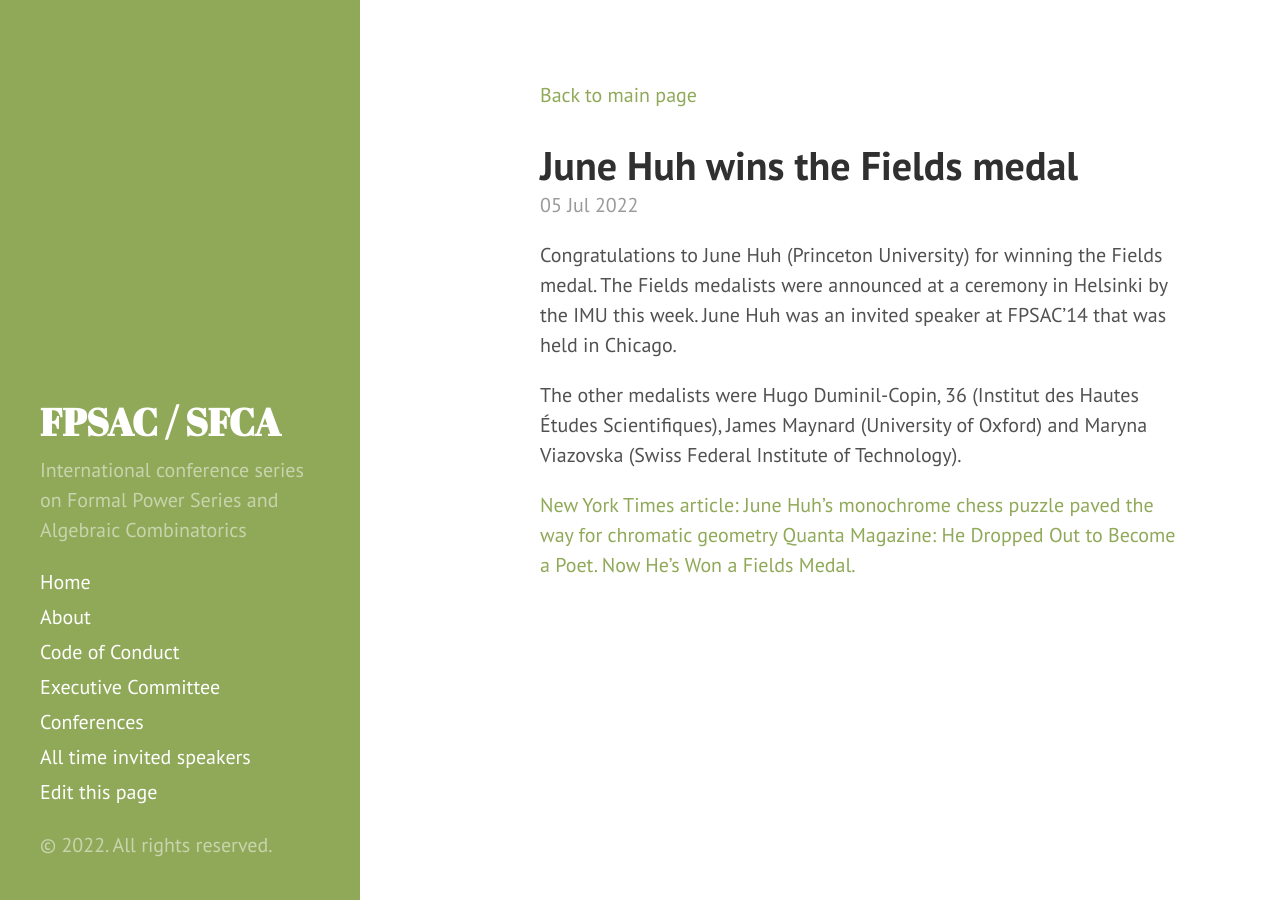
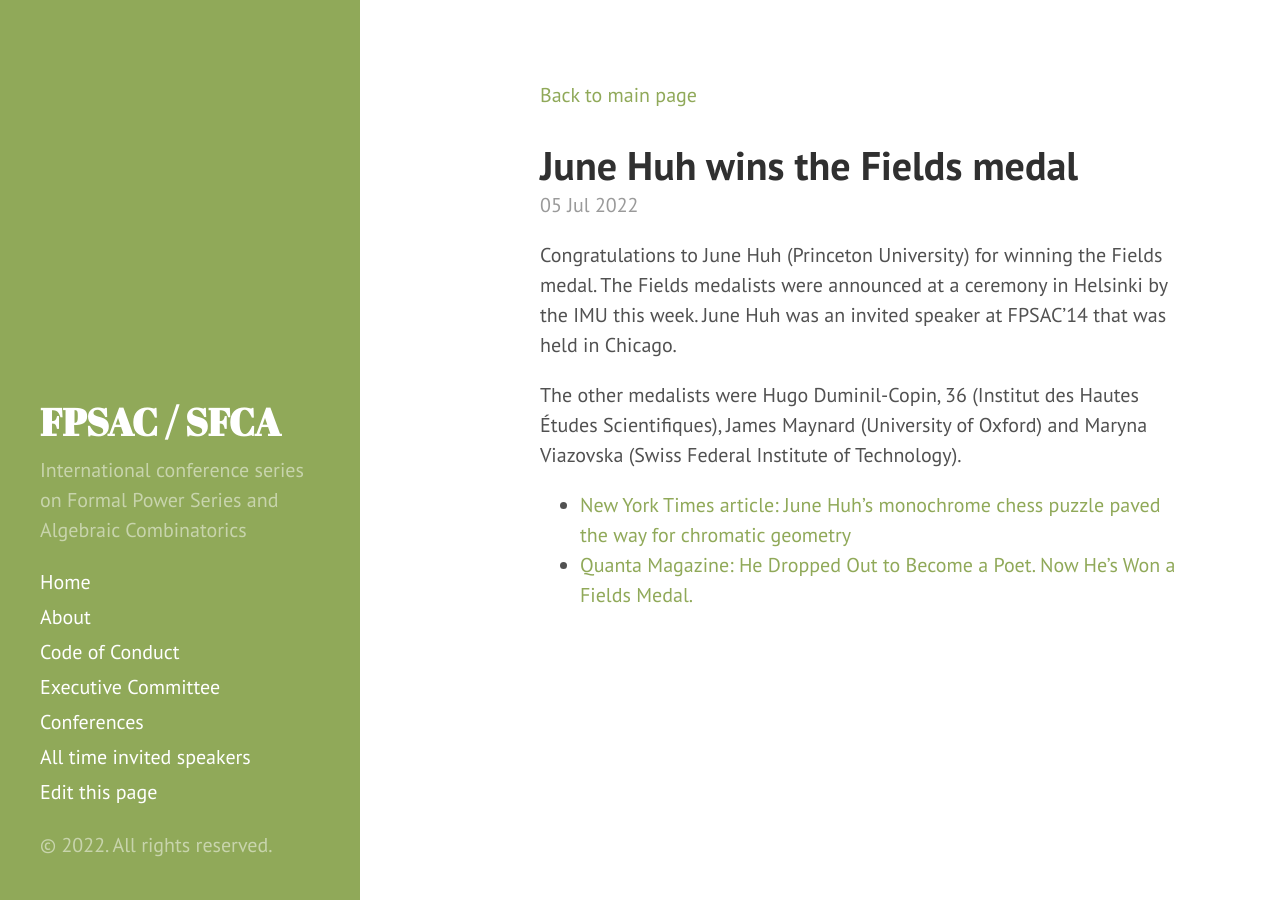
Before and after one commit to FPSAC/FPSAC.github.io, a Jekyll site: the page built from _posts/2022-07-05-junehuh.md, in a window 1280 px wide. Built offline with Jekyll 4.4.1, drawn with Linux system fonts in a browser that asks for light colours.

Commit message:
Update 2022-07-05-junehuh.md

```diff
--- a/_posts/2022-07-05-junehuh.md
+++ b/_posts/2022-07-05-junehuh.md
@@ -9,5 +9,5 @@ June Huh was an invited speaker at FPSAC'14 that was held in Chicago.
 The other medalists were Hugo Duminil-Copin, 36 (Institut des Hautes Études Scientifiques),
 James Maynard (University of Oxford) and Maryna Viazovska (Swiss Federal Institute of Technology).
 
-[New York Times article: June Huh’s monochrome chess puzzle paved the way for chromatic geometry](https://www.nytimes.com/live/2022/07/05/science/fields-medal-math#june-huh-heisuke-hironaka-math-chromatic-geometry)
-[Quanta Magazine: He Dropped Out to Become a Poet. Now He’s Won a Fields Medal.](https://www.quantamagazine.org/june-huh-high-school-dropout-wins-the-fields-medal-20220705/)
+* [New York Times article: June Huh’s monochrome chess puzzle paved the way for chromatic geometry](https://www.nytimes.com/live/2022/07/05/science/fields-medal-math#june-huh-heisuke-hironaka-math-chromatic-geometry)
+* [Quanta Magazine: He Dropped Out to Become a Poet. Now He’s Won a Fields Medal.](https://www.quantamagazine.org/june-huh-high-school-dropout-wins-the-fields-medal-20220705/)
```
